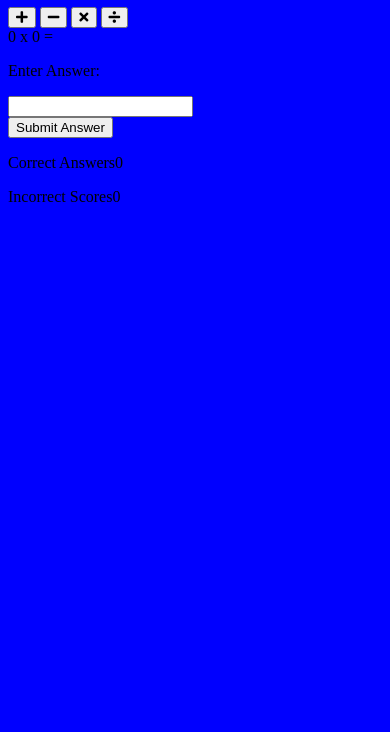
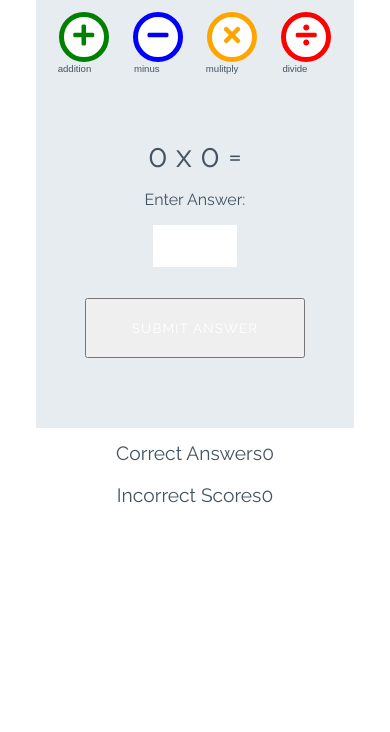
Before and after one commit to tomw2810/love-maths, a plain HTML site: page index.html in a window 390 px wide. Shown: the part 112-844 px from the top of the page. Drawn offline with Linux system fonts and the light colour scheme.

Commit message:
html css complete

```diff
--- a/assets/css/style.css
+++ b/assets/css/style.css
@@ -1,3 +1,254 @@
+/* --------- Global style */
+
 body {
-    background-color: blue;
+    background-color: white;
+    font-family: "Raleway", sans-serif;
+    color: #445361;
+    text-align: center;
 }
+
+/* --------- Heading */
+
+.heading {
+    text-align: center;
+    font-size: 2.5rem;
+}
+
+.logo {
+    height: 40px;
+    padding-right: 5px;
+}
+
+/* --------- Game layout */
+
+.game-area {
+    background-color: #E6ECF0;
+    box-sizing: border-box;
+    width: 85%;
+    height: 65vh;
+    max-height: 450px;
+    max-width: 830px;
+    margin-left: auto;
+    margin-right: auto;
+    padding: 1%;
+}
+
+.question-area {
+    width: 50%;
+    font-size: 2rem;
+    margin: auto;
+    padding: 50px 0;
+}
+
+.question-area span {
+    padding: 0 15px;
+}
+
+.score-area {
+    margin: 5px auto;
+    width: 60%;
+    font-size: 1.2rem;
+}
+
+.controls-area {
+    width: 85%;
+    margin: 30px auto;
+}
+
+#score {
+    color: green;
+    font-weight: bold;
+}
+
+#incorrect {
+    color: red;
+    font-weight: bold;
+}
+
+.answer-message {
+    display: none;
+    font-size: 1rem;
+}
+
+#answer-box {
+    border: none;
+    color: #445361;
+    display: inline-block;
+    height: 40px;
+    width: 80px;
+    font-size: 1.2rem;
+}
+
+.scores {
+    display: inline-block;
+    padding: 25px;
+}
+
+/* --------- Buttons */
+
+.btn {
+    width: 220px;
+    height: 60px;
+    font-family: "Raleway", sans-serif;
+    text-transform: uppercase;
+    letter-spacing: 1.2px;
+    color: white;
+}
+
+.btn:focus {
+    outline: none;
+}
+
+.btn--big {
+    padding-top: 10px;
+    border-radius: 50%;
+    background-color: white;
+    border: 10px solid;
+    width: 100px;
+    height: 100px;
+    font-size: 3.2rem;
+    margin: 0 30px;
+    transition: all 0.5s;
+}
+
+.btn--big::after {
+    content: attr(data-type);
+    font-size: 1rem;
+    color: #445361;
+    position: relative;
+    left: -0.5em;
+}
+
+.btn--blue {
+    border-color: blue;
+    color: blue;
+}
+
+.btn--blue:active,
+.btn--blue:hover {
+    background-color: darkblue;
+    color: white;
+}
+
+.btn--orange {
+    border-color: orange;
+    color: orange;
+}
+
+.btn--orange:active,
+.btn--orange:hover {
+    background-color: darkorange;
+    color: white;
+}
+
+.btn--red {
+    border-color: red;
+    color: red;
+}
+
+.btn--red:active,
+.btn--red:hover {
+    background-color: darkred;
+    color: white;
+}
+
+.btn--green {
+    border-color: green;
+    color: green;
+}
+
+.btn--green:active,
+.btn--green:hover {
+    background-color: darkgreen;
+    color: white;
+}
+
+.btn--gray {
+    margin-top: 25px;
+    background-color: #445361;
+    border: 1px transparent;
+    border-radius: 20px;
+}
+
+.btn--gray:active,
+.btn--gray:hover {
+    background-color: #0d1013;
+}
+
+/* --------- Media queries */
+
+@media (max-width: 414px) {
+    .controls-area {
+        width: 100%;
+    }
+
+    .btn--big {
+        margin: 0 10px;
+        padding: 5px;
+        border: 5px solid;
+        width: 50px;
+        height: 50px;
+        font-size: 1.5rem;
+    }
+
+    .btn--big::after {
+        font-size: 0.6rem;
+        left: -0.7rem;
+    }
+
+    .question-area {
+        padding: 10% 0;
+        width: 100%;
+    }
+
+    .question-area span {
+        padding: 0;
+    }
+
+    .answer-message {
+        display: block;
+    }
+
+    #answer-box {
+        display: block;
+        margin: 0 auto;
+    }
+
+    .btn--gray {
+        margin-top: 0;
+    }
+
+    .score-area {
+        width: 100%;
+    }
+
+    .scores {
+        margin: 0.5em auto;
+        display: block;
+        padding: 5px;
+    }
+
+    .heading {
+        font-size: 2rem;
+    }
+}
+
+@media (max-width: 320px) {
+    .game-area {
+        height: 70vh;
+    }
+
+    .controls-area {
+        width: 75%;
+        margin: 10px auto;
+    }
+
+    .btn--big {
+        margin: 10px 10px;
+    }
+
+    .question-area {
+        padding: 10px 0;
+    }
+
+}
--- a/index.html
+++ b/index.html
@@ -20,16 +20,16 @@
 
     <div class="game-area">
         <div class="controls-area">
-            <button class="bth btn--big btn--green">
+            <button data-type="addition" class="bth btn--big btn--green">
                 <i class="fas fa-plus"></i>
             </button>
-            <button class="bth btn--big btn--blue">
+            <button data-type="minus" class="bth btn--big btn--blue">
                 <i class="fas fa-minus"></i>
             </button>
-            <button class="bth btn--big btn--orange">
+            <button data-type="mulitply" class="bth btn--big btn--orange">
                 <i class="fas fa-times"></i>
             </button>
-            <button class="bth btn--big btn--red">
+            <button data-type="divide" class="bth btn--big btn--red">
                 <i class="fas fa-divide"></i>
             </button>
         </div>
@@ -42,7 +42,7 @@
             <input id="answer-box" type="number">
 
         </div>
-        <button class="btn btn-gray">Submit Answer</button>
+        <button data-type="submit" class="btn btn-gray">Submit Answer</button>
     </div>
 
     <div class="score-area">
```
